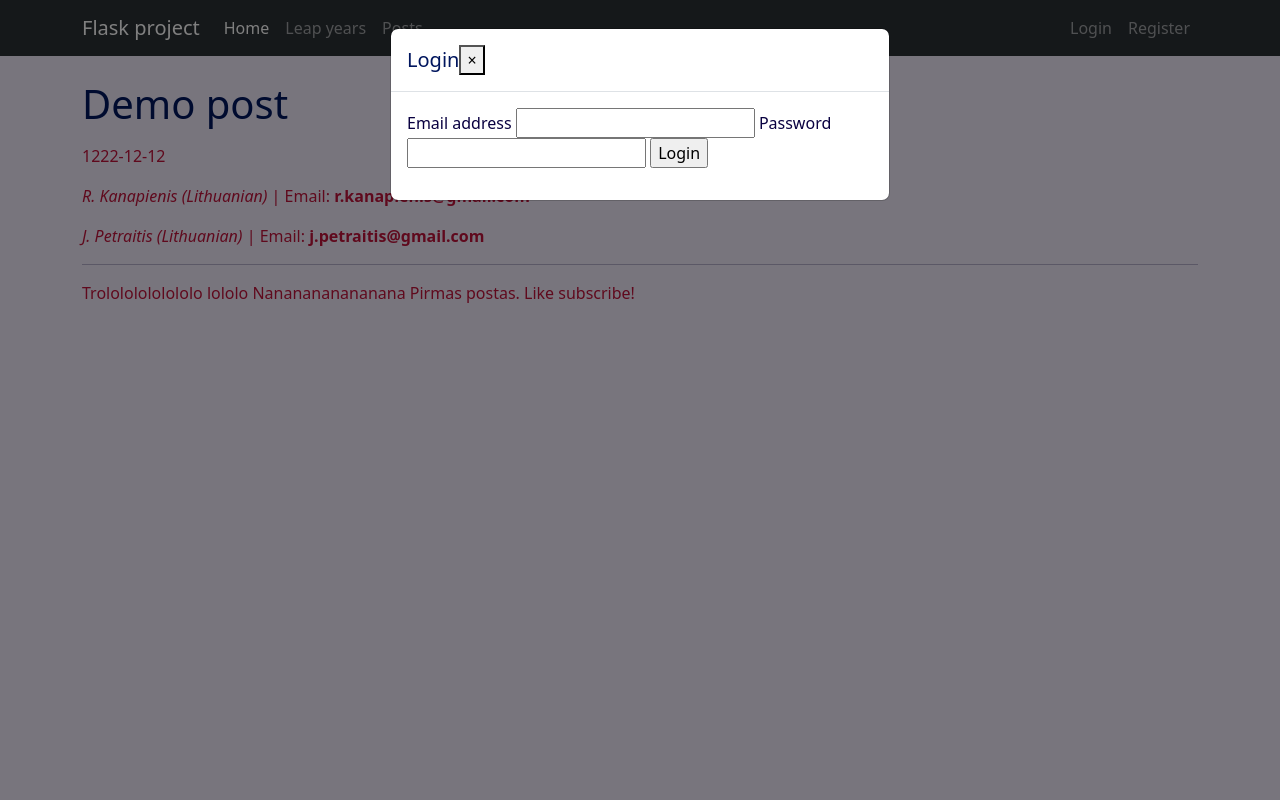
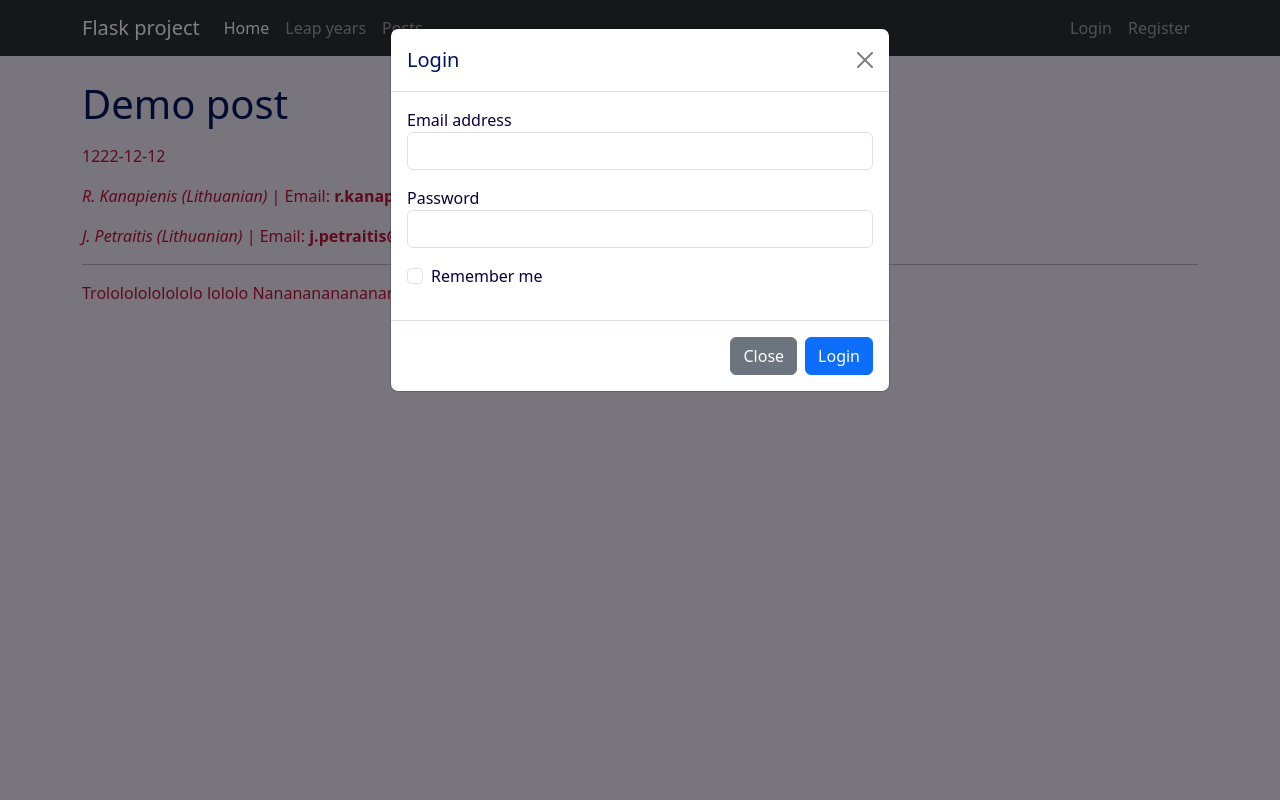
Before and after one commit to Rokscia/flask_app, a Flask app: page /posts/1 in a window 1280 px wide, after a click on "Login". Run offline with Flask 3, Linux system fonts and the light colour scheme.

Commit message:
Login and register forms v2

```diff
--- a/flask_app/templates/login_modal.html
+++ b/flask_app/templates/login_modal.html
@@ -1,18 +1,31 @@
 <!-- login_modal.html -->
-<div class="modal" id="loginModal">
+<div class="modal fade" id="loginModal" tabindex="-1" aria-labelledby="loginModalLabel" aria-hidden="true">
   <div class="modal-dialog">
     <div class="modal-content">
       <div class="modal-header">
-        <h5 class="modal-title">Login</h5>
-        <button type="button" class="close" data-dismiss="modal">&times;</button>
+        <h5 class="modal-title" id="loginModalLabel">Login</h5>
+        <button type="button" class="btn-close" data-bs-dismiss="modal" aria-label="Close"></button>
       </div>
       <div class="modal-body">
         <form method="POST" action="{{ url_for('login') }}">
           {{ login_form.hidden_tag() }}
-          {{ login_form.email.label }} {{ login_form.email }}
-          {{ login_form.password.label }} {{ login_form.password }}
-          {{ login_form.submit }}
+          <div class="mb-3">
+            {{ login_form.email.label }}
+            {{ login_form.email(class_="form-control", id="email", aria_describedby="emailHelp") }}
+          </div>
+          <div class="mb-3">
+            {{ login_form.password.label }}
+            {{ login_form.password(class_="form-control", id="password") }}
+          </div>
+          <div class="mb-3 form-check">
+            {{ login_form.remember_me(class_="form-check-input", id="remember_me") }}
+            <label class="form-check-label" for="remember_me">Remember me</label>
+          </div>
         </form>
+      </div>
+      <div class="modal-footer">
+        <button type="button" class="btn btn-secondary" data-bs-dismiss="modal">Close</button>
+        {{ login_form.submit(class_="btn btn-primary") }}
       </div>
     </div>
   </div>
--- a/flask_app/templates/parent.html
+++ b/flask_app/templates/parent.html
@@ -28,14 +28,11 @@
   </div>
 </nav>
 
-<!-- Login and register modals -->
-    {% include 'login_modal.html' %}
-    {% include 'register_modal.html' %}
 
 <!--flash messages-->
 {% with messages = get_flashed_messages() %}
-  {% if messages %}
-    <ul class="flashes">
+{% if messages %}
+<ul class="flashes">
       {% for message in messages %}
         <li>{{ message }}</li>
       {% endfor %}
@@ -45,6 +42,11 @@
 
 {% block content %}
 {% endblock %}
+
+<!-- Login and register modals -->
+{% include 'login_modal.html' %}
+{% include 'register_modal.html' %}
+
 <script>
       // Activate the login modal
       $('#loginModal').modal('show');
--- a/flask_app/templates/register_modal.html
+++ b/flask_app/templates/register_modal.html
@@ -1,19 +1,30 @@
-<!-- register_modal.html -->
-<div class="modal" id="registerModal">
+<!-- Register modal -->
+<div class="modal fade" id="registerModal" tabindex="-1" aria-labelledby="registerModalLabel" aria-hidden="true">
   <div class="modal-dialog">
     <div class="modal-content">
       <div class="modal-header">
-        <h5 class="modal-title">Register</h5>
-        <button type="button" class="close" data-dismiss="modal">&times;</button>
+        <h5 class="modal-title" id="registerModalLabel">Register</h5>
+        <button type="button" class="btn-close" data-bs-dismiss="modal" aria-label="Close"></button>
       </div>
       <div class="modal-body">
         <form method="POST" action="{{ url_for('register') }}">
           {{ register_form.hidden_tag() }}
-          {{ register_form.username.label }} {{ register_form.username }}
-          {{ register_form.email.label }} {{ register_form.email }}
-          {{ register_form.password.label }} {{ register_form.password }}
-          {{ register_form.confirm_password.label }} {{ register_form.confirm_password }}
-          {{ register_form.submit }}
+          <div class="mb-3">
+            {{ register_form.username.label }} {{ register_form.username(class="form-control", id="register-username") }}
+          </div>
+          <div class="mb-3">
+            {{ register_form.email.label }} {{ register_form.email(class="form-control", id="register-email", aria_describedby="emailHelp") }}
+          </div>
+          <div class="mb-3">
+            {{ register_form.password.label }} {{ register_form.password(class="form-control", id="register-password") }}
+          </div>
+          <div class="mb-3">
+            {{ register_form.confirm_password.label }} {{ register_form.confirm_password(class="form-control", id="register-confirm-password") }}
+          </div>
+          <div class="modal-footer">
+            <button type="button" class="btn btn-secondary" data-bs-dismiss="modal">Close</button>
+            {{ register_form.submit(class="btn btn-primary") }}
+          </div>
         </form>
       </div>
     </div>
```
Also changed, not shown: flask_app/data.sqlite.
